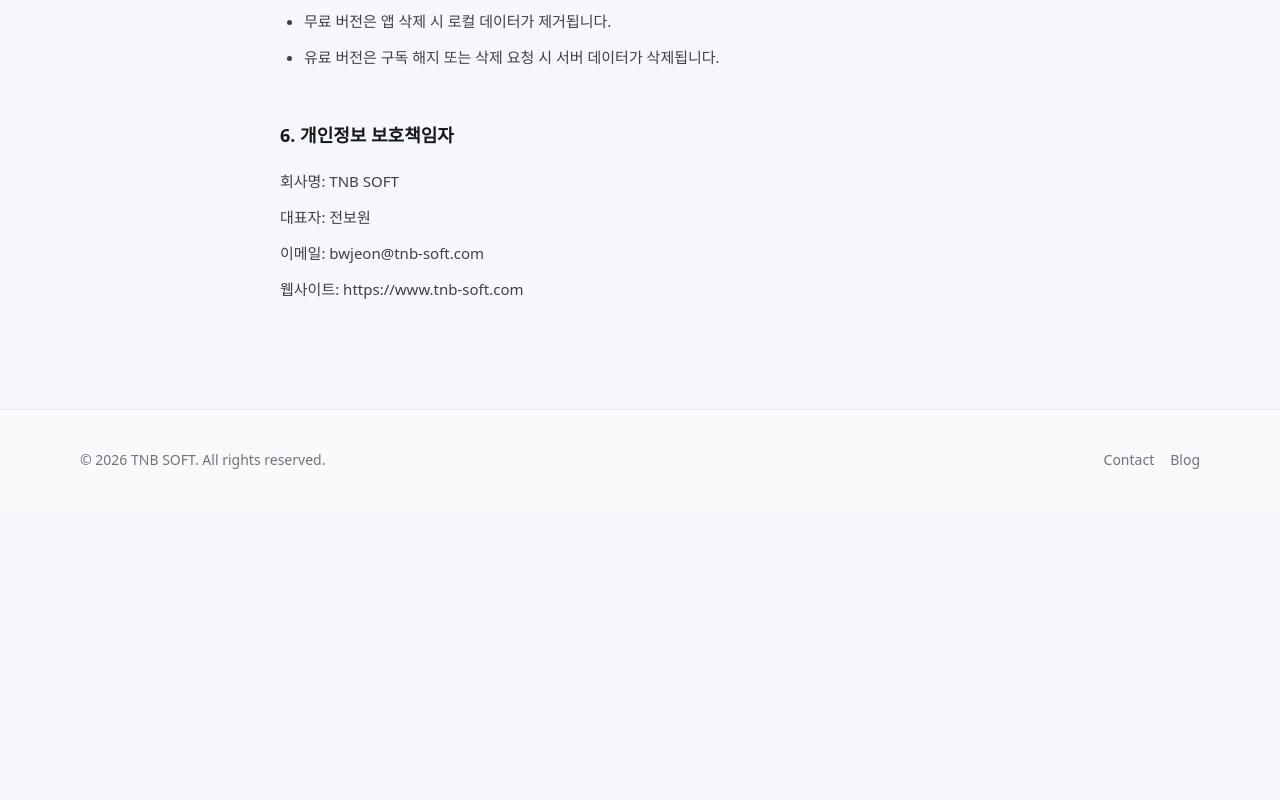
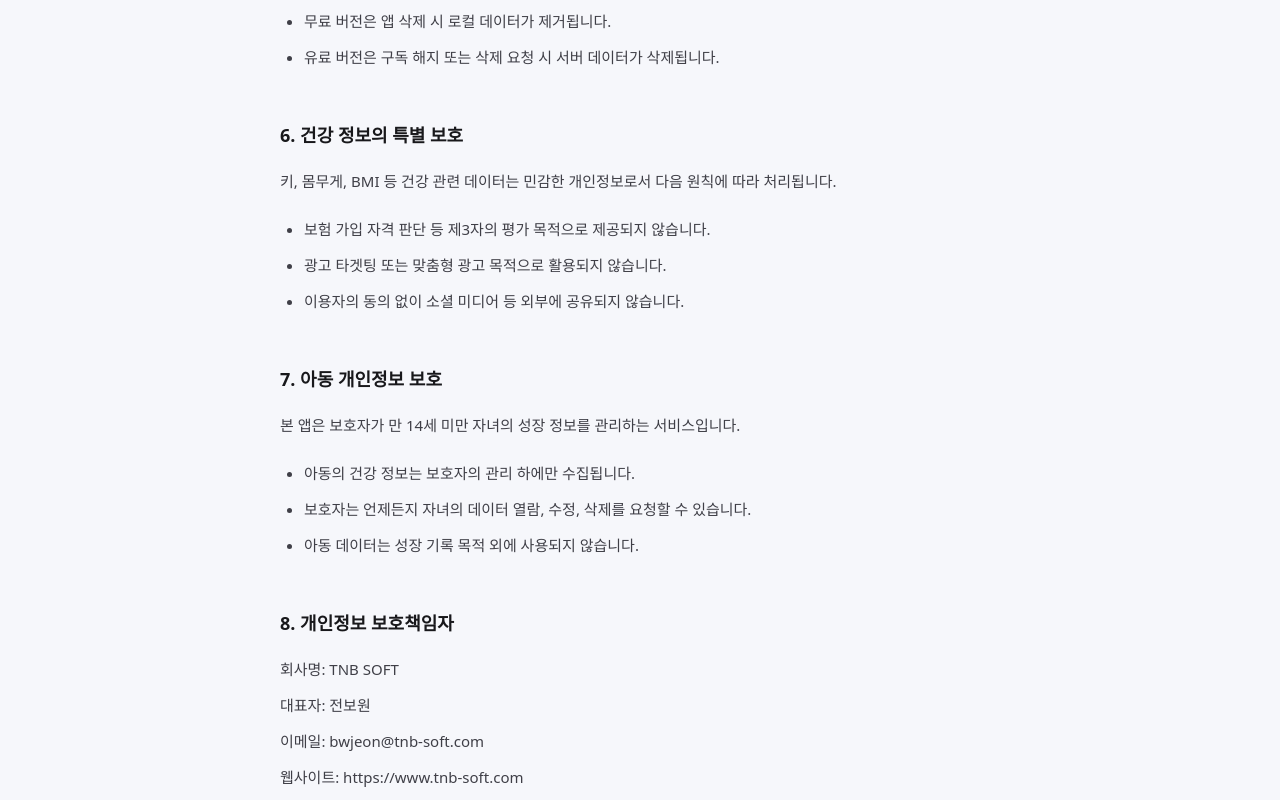
Before and after one commit to jeonbowon/tnb-soft.com, a Next.js app: page /privacy in a window 1280 px wide. Shown: the part 1800-2600 px from the top of the page. Before the commit the page ends 2310 px from the top, so only its background shows below. Built offline with nearby package versions, Linux system fonts and the light colour scheme.

Commit message:
개인정보처리방침 업데이트

```diff
--- a/src/app/privacy/page.tsx
+++ b/src/app/privacy/page.tsx
@@ -14,7 +14,7 @@
         </h1>
         <p className="mt-3 text-zinc-500">(우리아이 성장 그래프)</p>
         <p className="mt-2 text-sm text-zinc-400">
-          시행일: 2026년 2월 16일
+          시행일: 2026년 4월 21일
         </p>
       </header>
 
@@ -125,7 +125,37 @@
 
         <section>
           <h2 className="text-lg font-semibold text-zinc-900 mb-4">
-            6. 개인정보 보호책임자
+            6. 건강 정보의 특별 보호
+          </h2>
+          <p className="mb-4">
+            키, 몸무게, BMI 등 건강 관련 데이터는 민감한 개인정보로서
+            다음 원칙에 따라 처리됩니다.
+          </p>
+          <ul className="list-disc pl-6 space-y-1">
+            <li>보험 가입 자격 판단 등 제3자의 평가 목적으로 제공되지 않습니다.</li>
+            <li>광고 타겟팅 또는 맞춤형 광고 목적으로 활용되지 않습니다.</li>
+            <li>이용자의 동의 없이 소셜 미디어 등 외부에 공유되지 않습니다.</li>
+          </ul>
+        </section>
+
+        <section>
+          <h2 className="text-lg font-semibold text-zinc-900 mb-4">
+            7. 아동 개인정보 보호
+          </h2>
+          <p className="mb-4">
+            본 앱은 보호자가 만 14세 미만 자녀의 성장 정보를 관리하는
+            서비스입니다.
+          </p>
+          <ul className="list-disc pl-6 space-y-1">
+            <li>아동의 건강 정보는 보호자의 관리 하에만 수집됩니다.</li>
+            <li>보호자는 언제든지 자녀의 데이터 열람, 수정, 삭제를 요청할 수 있습니다.</li>
+            <li>아동 데이터는 성장 기록 목적 외에 사용되지 않습니다.</li>
+          </ul>
+        </section>
+
+        <section>
+          <h2 className="text-lg font-semibold text-zinc-900 mb-4">
+            8. 개인정보 보호책임자
           </h2>
           <ul className="space-y-1">
             <li>회사명: TNB SOFT</li>
```
Also changed, not shown: .claude/settings.local.json (added).
